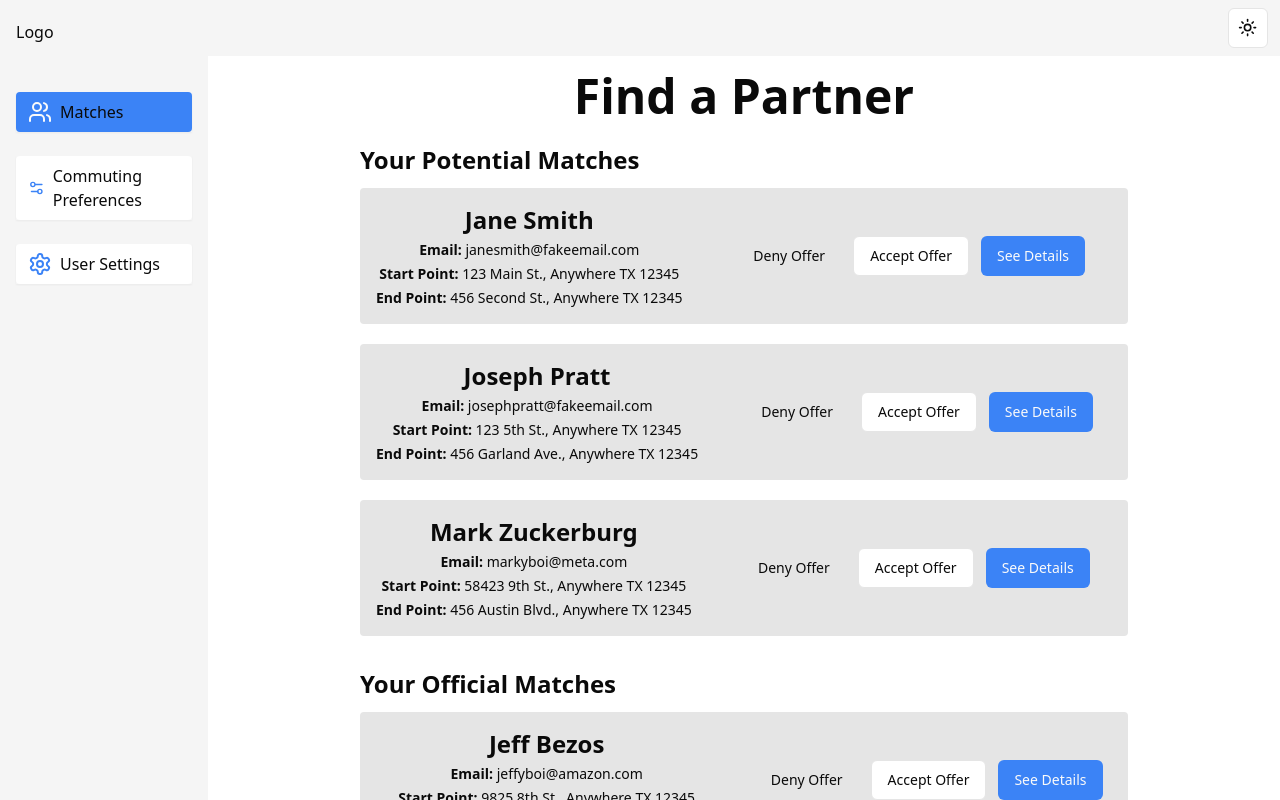
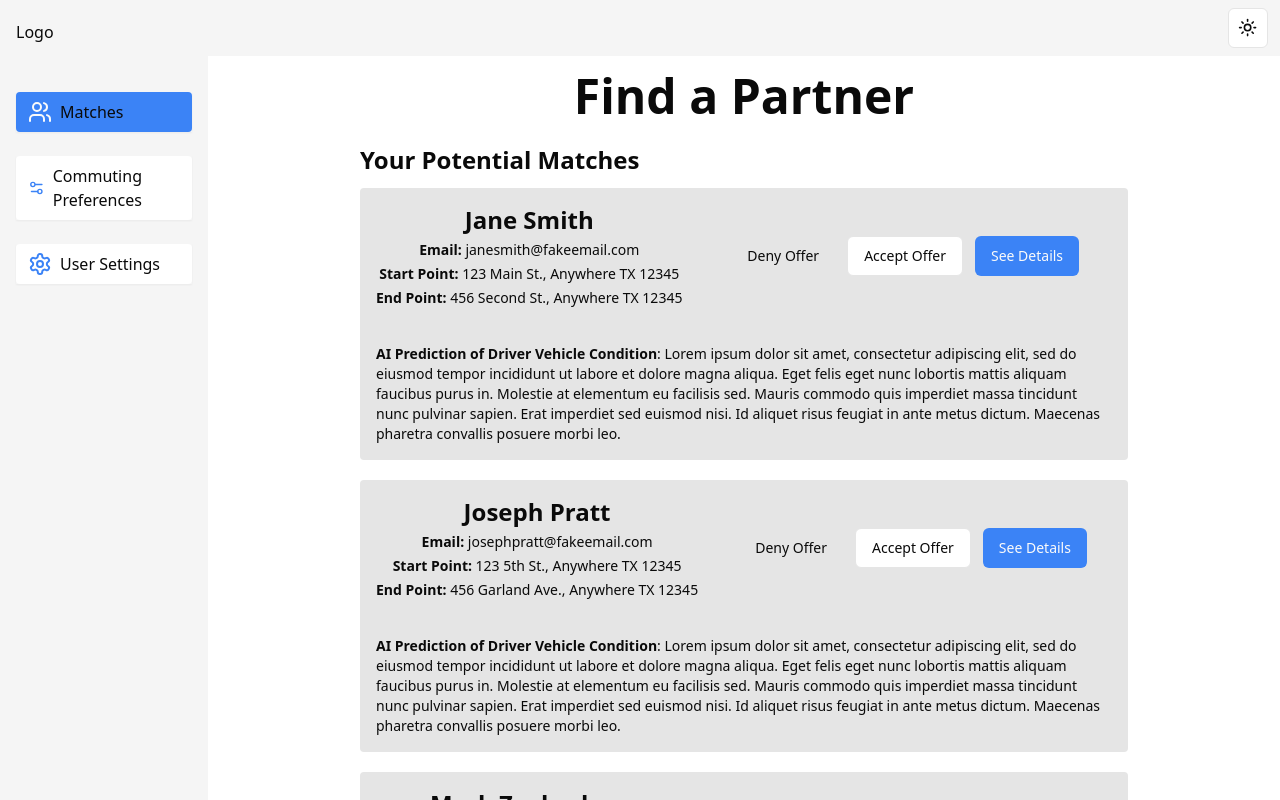
Before and after one commit to joshua-rdrgz/transporthacks, a Next.js app in the folder packages/client/: page /matches in a window 1280 px wide. Built offline with nearby package versions, Linux system fonts and the light colour scheme; no server answers.

Commit message:
Include AI Response in Match UI

```diff
--- a/packages/client/src/app/matches/MatchesClient.tsx
+++ b/packages/client/src/app/matches/MatchesClient.tsx
@@ -59,7 +59,9 @@ export const MatchesClient: React.FC<IMatchesClientProps> = ({
           </h2>
           <div className='flex flex-col gap-5'>
             {DUMMY_POTENTIAL_MATCHES.map((match) => {
-              return <Match key={match.name} match={match} />;
+              return (
+                <Match key={match.name} match={match} status='potential' />
+              );
             })}
           </div>
         </section>
@@ -67,7 +69,7 @@ export const MatchesClient: React.FC<IMatchesClientProps> = ({
           <h2 className='text-2xl font-semibold mb-3'>Your Official Matches</h2>
           <div className='flex flex-col gap-5'>
             {DUMMY_OFFICIAL_MATCHES.map((match) => {
-              return <Match key={match.name} match={match} />;
+              return <Match key={match.name} match={match} status='official' />;
             })}
           </div>
         </section>
--- a/packages/client/src/features/matches/Match.tsx
+++ b/packages/client/src/features/matches/Match.tsx
@@ -11,11 +11,13 @@ interface IMatch {
 
 interface IMatchProps {
   match: IMatch;
+  status: 'potential' | 'official';
 }
 
-export const Match: React.FC<IMatchProps> = ({ match }) => {
+export const Match: React.FC<IMatchProps> = ({ match, status }) => {
   return (
-    <section className='flex flex-col gap-7 lg:flex-row lg:justify-between bg-muted p-4 rounded'>
+    <section className='flex flex-col gap-9 bg-muted p-4 rounded'>
+      <div className='flex flex-col gap-4 lg:flex-row lg:justify-between'>
         <div className='flex flex-col gap-1 text-center'>
           <h3 className='font-bold text-2xl'>{match.name}</h3>
           <p className='text-sm'>
@@ -43,6 +45,21 @@ export const Match: React.FC<IMatchProps> = ({ match }) => {
           </Button>
           <Button className='dark:text-foreground'>See Details</Button>
         </div>
+      </div>
+      {status === 'potential' && (
+        <div>
+          <p className='text-sm'>
+            <strong>AI Prediction of Driver Vehicle Condition</strong>: Lorem
+            ipsum dolor sit amet, consectetur adipiscing elit, sed do eiusmod
+            tempor incididunt ut labore et dolore magna aliqua. Eget felis eget
+            nunc lobortis mattis aliquam faucibus purus in. Molestie at
+            elementum eu facilisis sed. Mauris commodo quis imperdiet massa
+            tincidunt nunc pulvinar sapien. Erat imperdiet sed euismod nisi. Id
+            aliquet risus feugiat in ante metus dictum. Maecenas pharetra
+            convallis posuere morbi leo.
+          </p>
+        </div>
+      )}
     </section>
   );
 };
```
Lines whose indentation alone changed are shown as unchanged.
